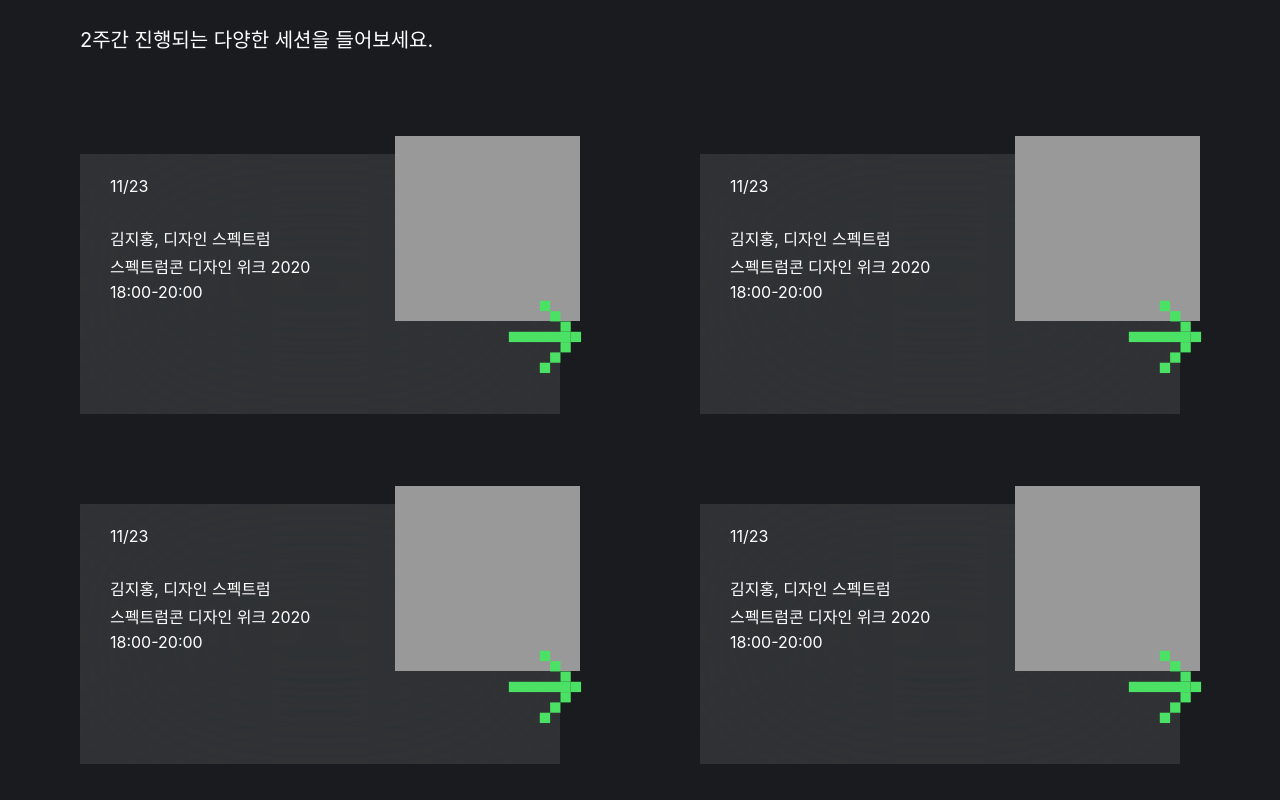
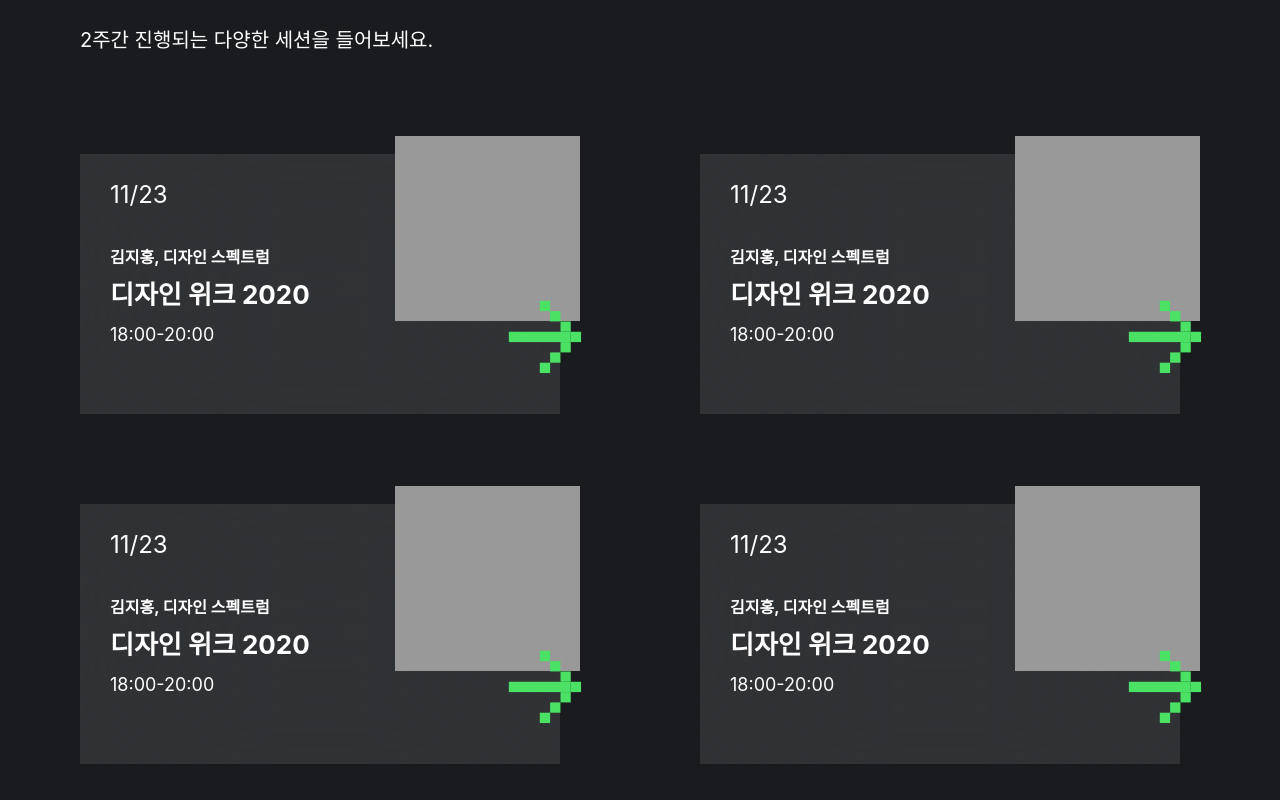
Before and after one commit to jinbread/scdw-2020, a React (Create React App) app: page / in a window 1280 px wide. Shown: the part 1500-2300 px from the top of the page. Built offline with nearby package versions, Linux system fonts and the light colour scheme.

Commit message:
speaker card updated

```diff
--- a/src/App.js
+++ b/src/App.js
@@ -1,13 +1,13 @@
 import React from "react";
 import "./styles.css";
-import { motion } from "framer-motion";
 
 import MainVideo from "./img/MainVideo.png";
 import SCDWlogo from "./img/logo/SCDW.svg";
 import instaLogo from "./img/logo/Instagram.svg";
 import fbLogo from "./img/logo/Facebook.svg";
 import spectrumLogo from "./img/logo/Spectrum.svg";
-import Arrow from "./img/Arrow.svg";
+
+import { SpeakerList } from "./components/SpeakerCard";
 
 export default function App() {
   const test = [
@@ -15,7 +15,7 @@ export default function App() {
       date: "11/23",
       speaker: "김지홍",
       company: "디자인 스펙트럼",
-      title: "스펙트럼콘 디자인 위크 2020",
+      title: "디자인 위크 2020",
       time: "18:00-20:00",
       link: "url"
     },
@@ -23,7 +23,7 @@ export default function App() {
       date: "11/23",
       speaker: "김지홍",
       company: "디자인 스펙트럼",
-      title: "스펙트럼콘 디자인 위크 2020",
+      title: "디자인 위크 2020",
       time: "18:00-20:00",
       link: "url"
     },
@@ -31,7 +31,7 @@ export default function App() {
       date: "11/23",
       speaker: "김지홍",
       company: "디자인 스펙트럼",
-      title: "스펙트럼콘 디자인 위크 2020",
+      title: "디자인 위크 2020",
       time: "18:00-20:00",
       link: "url"
     },
@@ -39,7 +39,7 @@ export default function App() {
       date: "11/23",
       speaker: "김지홍",
       company: "디자인 스펙트럼",
-      title: "스펙트럼콘 디자인 위크 2020",
+      title: "디자인 위크 2020",
       time: "18:00-20:00",
       link: "url"
     },
@@ -47,7 +47,7 @@ export default function App() {
       date: "11/23",
       speaker: "김지홍",
       company: "디자인 스펙트럼",
-      title: "스펙트럼콘 디자인 위크 2020",
+      title: "디자인 위크 2020",
       time: "18:00-20:00",
       link: "url"
     },
@@ -55,7 +55,7 @@ export default function App() {
       date: "11/23",
       speaker: "김지홍",
       company: "디자인 스펙트럼",
-      title: "스펙트럼콘 디자인 위크 2020",
+      title: "디자인 위크 2020",
       time: "18:00-20:00",
       link: "url"
     },
@@ -63,7 +63,7 @@ export default function App() {
       date: "11/23",
       speaker: "김지홍",
       company: "디자인 스펙트럼",
-      title: "스펙트럼콘 디자인 위크 2020",
+      title: "디자인 위크 2020",
       time: "18:00-20:00",
       link: "url"
     },
@@ -71,7 +71,7 @@ export default function App() {
       date: "11/23",
       speaker: "김지홍",
       company: "디자인 스펙트럼",
-      title: "스펙트럼콘 디자인 위크 2020",
+      title: "디자인 위크 2020",
       time: "18:00-20:00",
       link: "url"
     }
@@ -104,20 +104,7 @@ export default function App() {
             <div className="heading-1">Program</div>
           </div>
           <div className="body-1">2주간 진행되는 다양한 세션을 들어보세요.</div>
-          <div
-            style={{
-              marginTop: 80,
-              display: "grid",
-              gridRowGap: 72,
-              gridTemplateColumns: "max-content max-content",
-              gridColumnGap: 120,
-              marginBottom: 80
-            }}
-          >
-            {test.map((x, i) => {
-              return <SpeakerCard data={x} key={i} />;
-            })}
-          </div>
+          <SpeakerList data={test} />
         </Page>
       </div>
       <Footer />
@@ -157,65 +144,3 @@ export function Page({ children, center }) {
     </div>
   );
 }
-
-export function SpeakerCard({ data }) {
-  return (
-    <div
-      style={{
-        position: "relative",
-        height: 278
-      }}
-    >
-      <div
-        style={{
-          position: "absolute",
-          width: 480,
-          height: 260,
-          backgroundColor: "rgba(255, 255, 255, 0.1)",
-          left: 0,
-          top: 18,
-          backdropFilter: "blur(100px)"
-        }}
-      ></div>
-      <div
-        style={{
-          display: "grid",
-          gridTemplateColumns: "auto 185px",
-          width: 500,
-          position: "relative"
-        }}
-      >
-        <div style={{ marginTop: 40, marginLeft: 30 }}>
-          <div>{data.date}</div>
-          <div
-            style={{
-              display: "grid",
-              gridGap: 4,
-              marginTop: 30
-            }}
-          >
-            <div>
-              {data.speaker}, {data.company}
-            </div>
-            <div>{data.title}</div>
-            <div>{data.time}</div>
-          </div>
-        </div>
-        <div style={{ width: 185, height: 185, backgroundColor: "#999" }}></div>
-        <motion.div
-          style={{
-            position: "absolute",
-            width: 72,
-            height: 72,
-            // backgroundColor: "blue",
-            right: 0,
-            top: 164
-          }}
-          whileHover={{ x: 20 }}
-        >
-          <img src={Arrow} alt={"arrow"} />
-        </motion.div>
-      </div>
-    </div>
-  );
-}
--- /dev/null
+++ b/src/components/SpeakerCard.js
@@ -0,0 +1,85 @@
+import React from "react";
+import { motion } from "framer-motion";
+import Arrow from "../img/Arrow.svg";
+
+export function SpeakerList({ data }) {
+  return (
+    <div
+      style={{
+        marginTop: 80,
+        display: "grid",
+        gridRowGap: 72,
+        gridTemplateColumns: "max-content max-content",
+        gridColumnGap: 120,
+        marginBottom: 80
+      }}
+    >
+      {data.map((x, i) => {
+        return <SpeakerCard data={x} key={i} />;
+      })}
+    </div>
+  );
+}
+
+export function SpeakerCard({ data }) {
+  return (
+    <motion.div
+      whileHover={{ scale: 1.1 }}
+      style={{
+        position: "relative",
+        height: 278
+      }}
+    >
+      <div
+        style={{
+          position: "absolute",
+          width: 480,
+          height: 260,
+          backgroundColor: "rgba(255, 255, 255, 0.1)",
+          left: 0,
+          top: 18,
+          backdropFilter: "blur(100px)"
+        }}
+      ></div>
+      <div
+        style={{
+          display: "grid",
+          gridTemplateColumns: "auto 185px",
+          width: 500,
+          position: "relative"
+        }}
+      >
+        <div style={{ marginTop: 40, marginLeft: 30 }}>
+          <div className="speaker-card-small-text-3">{data.date}</div>
+          <div
+            style={{
+              display: "grid",
+              gridGap: 4,
+              marginTop: 30
+            }}
+          >
+            <div className="speaker-card-small-text-2">
+              {data.speaker}, {data.company}
+            </div>
+            <div className="speaker-card-small-text-1">{data.title}</div>
+            <div className="speaker-card-small-text-4">{data.time}</div>
+          </div>
+        </div>
+        <div style={{ width: 185, height: 185, backgroundColor: "#999" }}></div>
+        <motion.div
+          style={{
+            position: "absolute",
+            width: 72,
+            height: 72,
+            // backgroundColor: "blue",
+            right: 0,
+            top: 164
+          }}
+          whileHover={{ x: 20 }}
+        >
+          <img src={Arrow} alt={"arrow"} />
+        </motion.div>
+      </div>
+    </motion.div>
+  );
+}
--- a/src/styles.css
+++ b/src/styles.css
@@ -34,6 +34,7 @@ body {
   max-width: 1280px;
   margin-left: auto;
   margin-right: auto;
+  z-index: 100;
 
   /* background-color: lime; */
 }
@@ -112,6 +113,38 @@ body {
   text-align: left;
 }
 
+.speaker-card-small-text-1 {
+  /* font-family: Gordita; */
+  font-size: 26px;
+  font-style: normal;
+  font-weight: 700;
+  line-height: 42px;
+}
+
+.speaker-card-small-text-2 {
+  /* font-family: Gordita; */
+  font-size: 16px;
+  font-style: normal;
+  font-weight: 700;
+  line-height: 26px;
+}
+
+.speaker-card-small-text-3 {
+  /* font-family: Gordita; */
+  font-size: 24px;
+  font-style: normal;
+  font-weight: 400;
+  line-height: 38px;
+}
+
+.speaker-card-small-text-4 {
+  /* font-family: Gordita; */
+  font-size: 18px;
+  font-style: normal;
+  font-weight: 400;
+  line-height: 29px;
+}
+
 @media screen and (max-width: 600px) {
   .container-page {
     height: max-content;
```
Also changed, not shown: src/components/Page.js (added, +9 -0 lines).
